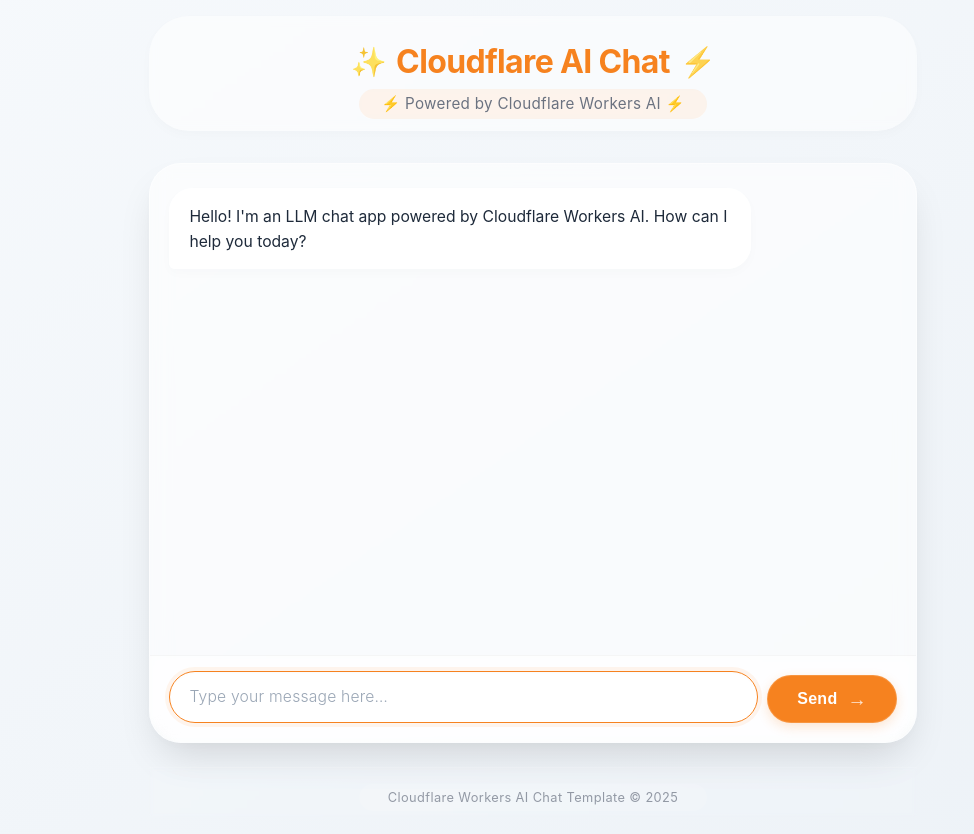
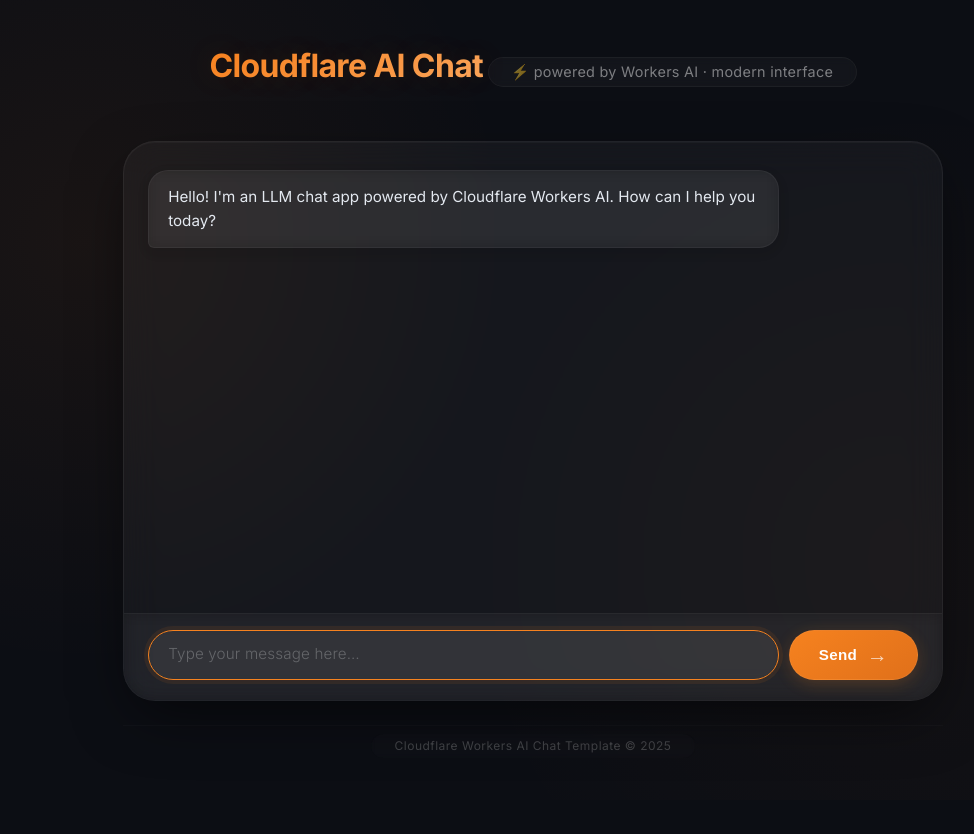
Before and after one commit to IntellsGamer/llm-chat-app-template, a website: page public/index.html in a window 1280 px wide. Shown: the whole page, without its empty margins (107-1081 px from the left). After the commit the page ends 800 px from the top, so only its background shows below. Drawn offline with Linux system fonts and the light colour scheme.

Commit message:
Update index.html

```diff
--- a/public/index.html
+++ b/public/index.html
@@ -3,9 +3,12 @@
 <head>
     <meta charset="UTF-8" />
     <meta name="viewport" content="width=device-width, initial-scale=1.0" />
-  <title>LLM Chat App</title>
+    <title>LLM Chat App · Modern</title>
+    <link rel="preconnect" href="https://fonts.googleapis.com" />
+    <link rel="preconnect" href="https://fonts.gstatic.com" crossorigin />
+    <link href="https://fonts.googleapis.com/css2?family=Inter:opsz,wght@14..32,300;14..32,400;14..32,500;14..32,600;14..32,700&display=swap" rel="stylesheet" />
     <style>
-    /* ----- GLOBAL RESET & VARIABLES (kept original roots) ----- */
+        /* ——— ROOT VARIABLES (kept original names, enhanced) ——— */
         :root {
             --primary-color: #f6821f;
             --primary-hover: #e67e22;
@@ -15,326 +18,363 @@
             --text-light: #6b7280;
             --user-msg-bg: #fff2e6;
             --assistant-msg-bg: #f3f4f6;
+
+            /* ——— modern additions ——— */
+            --bg-deep: #0c0e14;
+            --surface-glass: rgba(255, 255, 255, 0.04);
+            --glass-border: rgba(255, 255, 255, 0.06);
+            --glow-primary: rgba(246, 130, 31, 0.25);
+            --radius-xl: 32px;
+            --radius-lg: 20px;
+            --radius-md: 16px;
+            --shadow-card: 0 20px 60px -12px rgba(0, 0, 0, 0.6);
+            --transition-smooth: 0.3s cubic-bezier(0.22, 1, 0.36, 1);
         }
 
         * {
-      box-sizing: border-box;
             margin: 0;
             padding: 0;
+            box-sizing: border-box;
         }
 
         body {
-      font-family: -apple-system, BlinkMacSystemFont, "Segoe UI", Roboto, Oxygen, Ubuntu, Cantarell, sans-serif;
-      line-height: 1.6;
-      color: var(--text-color);
-      max-width: 800px;
-      margin: 0 auto;
-      padding: 1rem;
-      background: linear-gradient(145deg, #f6f9fc 0%, #edf2f7 100%);
+            font-family: 'Inter', -apple-system, BlinkMacSystemFont, sans-serif;
+            background: var(--bg-deep);
+            color: #f1f3f5;
             min-height: 100vh;
             display: flex;
             flex-direction: column;
+            align-items: center;
+            justify-content: center;
+            padding: 1.5rem;
+            line-height: 1.5;
+            background-image: radial-gradient(circle at 15% 30%, rgba(246, 130, 31, 0.06) 0%, transparent 35%),
+                              radial-gradient(circle at 80% 70%, rgba(246, 130, 31, 0.03) 0%, transparent 40%);
         }
 
-    /* ----- HEADER (polished) ----- */
+        /* ——— HEADER ——— */
         header {
             text-align: center;
-      margin-bottom: 2rem;
-      padding: 1.25rem 0 0.75rem 0;
-      border-bottom: none;
-      background: rgba(255, 255, 255, 0.5);
-      backdrop-filter: blur(4px);
-      border-radius: 40px;
-      box-shadow: 0 4px 12px rgba(0, 0, 0, 0.02);
-      transition: all 0.2s;
+            margin-bottom: 2.25rem;
+            padding: 0.5rem 0 0.75rem;
+            position: relative;
+            width: 100%;
+            max-width: 820px;
         }
 
-    h1 {
+        header h1 {
             font-size: 2rem;
             font-weight: 700;
-      color: var(--primary-color);
             letter-spacing: -0.02em;
-      display: flex;
-      align-items: center;
-      justify-content: center;
-      gap: 10px;
-      margin-bottom: 0.1rem;
+            background: linear-gradient(145deg, #f6821f, #faa75e);
+            -webkit-background-clip: text;
+            -webkit-text-fill-color: transparent;
+            background-clip: text;
+            display: inline-block;
+            margin-bottom: 0.2rem;
+            text-shadow: 0 0 30px rgba(246, 130, 31, 0.15);
         }
-    h1::before {
-      content: "✨";
-      font-size: 1.8rem;
-      opacity: 0.8;
-    }
-    h1::after {
-      content: "⚡";
-      font-size: 1.8rem;
-      opacity: 0.8;
-    }
+
         header p {
-      color: var(--text-light);
+            color: rgba(255, 255, 255, 0.45);
+            font-size: 0.9rem;
             font-weight: 400;
-      font-size: 0.95rem;
-      background: rgba(246, 130, 31, 0.08);
+            letter-spacing: 0.02em;
+            background: rgba(255, 255, 255, 0.03);
             display: inline-block;
             padding: 0.2rem 1.4rem;
-      border-radius: 30px;
-      letter-spacing: 0.3px;
-      backdrop-filter: blur(2px);
+            border-radius: 60px;
+            backdrop-filter: blur(4px);
+            border: 1px solid rgba(255, 255, 255, 0.04);
         }
 
-    /* ----- CHAT CONTAINER (glass‑morphism) ----- */
+        /* ——— CHAT CONTAINER (glass-morphism) ——— */
         .chat-container {
             display: flex;
             flex-direction: column;
-      height: calc(100vh - 220px);
-      min-height: 420px;
-      border: 1px solid rgba(255, 255, 255, 0.5);
-      border-radius: 32px;
+            width: 100%;
+            max-width: 820px;
+            height: calc(100vh - 240px);
+            min-height: 480px;
+            background: var(--surface-glass);
+            backdrop-filter: blur(18px);
+            -webkit-backdrop-filter: blur(18px);
+            border-radius: var(--radius-xl);
+            border: 1px solid var(--glass-border);
+            box-shadow: var(--shadow-card), inset 0 1px 0 rgba(255, 255, 255, 0.03);
             overflow: hidden;
-      background: rgba(255, 255, 255, 0.6);
-      backdrop-filter: blur(10px);
-      box-shadow: 0 20px 40px -12px rgba(0, 0, 0, 0.15), 0 4px 18px rgba(0, 0, 0, 0.02);
-      transition: box-shadow 0.25s;
+            transition: box-shadow var(--transition-smooth);
         }
 
-    /* ----- MESSAGES AREA ----- */
+        /* ——— MESSAGES AREA ——— */
         .chat-messages {
             flex: 1;
             overflow-y: auto;
-      padding: 1.5rem 1.2rem 0.8rem 1.2rem;
-      background: transparent;
+            padding: 1.75rem 1.5rem 0.5rem;
             display: flex;
             flex-direction: column;
             gap: 0.6rem;
+            scroll-behavior: smooth;
         }
 
-    /* custom scroll */
         .chat-messages::-webkit-scrollbar {
-      width: 6px;
+            width: 5px;
         }
         .chat-messages::-webkit-scrollbar-track {
-      background: rgba(0, 0, 0, 0.02);
+            background: transparent;
+        }
+        .chat-messages::-webkit-scrollbar-thumb {
+            background: rgba(246, 130, 31, 0.35);
             border-radius: 12px;
         }
-    .chat-messages::-webkit-scrollbar-thumb {
-      background: var(--primary-color);
-      border-radius: 12px;
-      opacity: 0.5;
+        .chat-messages::-webkit-scrollbar-thumb:hover {
+            background: rgba(246, 130, 31, 0.6);
         }
 
-    /* ----- MESSAGE BUBBLES (enhanced, same classes) ----- */
+        /* ——— MESSAGE BUBBLES (enhanced, same classes) ——— */
         .message {
-      margin-bottom: 0.5rem;
-      padding: 0.9rem 1.2rem;
-      border-radius: 24px;
-      max-width: 80%;
+            margin-bottom: 0.2rem;
+            padding: 0.85rem 1.2rem;
+            border-radius: var(--radius-lg);
+            max-width: 82%;
             word-break: break-word;
-      box-shadow: 0 2px 6px rgba(0, 0, 0, 0.02);
-      transition: transform 0.1s ease, box-shadow 0.2s;
-      border: 1px solid rgba(255, 255, 255, 0.3);
-      backdrop-filter: blur(2px);
+            backdrop-filter: blur(6px);
+            border: 1px solid rgba(255, 255, 255, 0.03);
+            box-shadow: 0 4px 12px rgba(0, 0, 0, 0.08);
+            transition: transform 0.15s ease, box-shadow 0.2s;
+            animation: messageIn 0.35s cubic-bezier(0.22, 1, 0.36, 1);
         }
+
+        @keyframes messageIn {
+            from { opacity: 0; transform: translateY(8px) scale(0.98); }
+            to { opacity: 1; transform: translateY(0) scale(1); }
+        }
+
         .message p {
             white-space: pre-line;
             margin: 0;
             overflow-wrap: anywhere;
+            font-size: 0.95rem;
             line-height: 1.6;
-      font-size: 0.98rem;
+            color: #eef2f6;
         }
 
+        /* user message — warm gradient */
         .user-message {
-      background: linear-gradient(135deg, #fde8d8 0%, #fdd7bb 100%);
+            background: linear-gradient(145deg, #f6821f, #e0701a);
             align-self: flex-end;
             margin-left: auto;
             border-bottom-right-radius: 6px;
-      border: 1px solid rgba(246, 130, 31, 0.2);
-      box-shadow: 0 4px 10px rgba(246, 130, 31, 0.06);
+            border: 1px solid rgba(246, 130, 31, 0.25);
+            box-shadow: 0 6px 18px rgba(246, 130, 31, 0.15);
         }
         .user-message p {
-      color: #2c1b0e;
+            color: #ffffff;
         }
 
+        /* assistant message — subtle glass */
         .assistant-message {
-      background: rgba(255, 255, 255, 0.75);
-      backdrop-filter: blur(4px);
+            background: rgba(255, 255, 255, 0.05);
+            backdrop-filter: blur(8px);
             align-self: flex-start;
             border-bottom-left-radius: 6px;
-      border: 1px solid rgba(255, 255, 255, 0.8);
-      box-shadow: 0 4px 12px rgba(0, 0, 0, 0.02);
+            border: 1px solid rgba(255, 255, 255, 0.05);
+            box-shadow: 0 4px 12px rgba(0, 0, 0, 0.1);
         }
         .assistant-message p {
-      color: #1e2a3a;
+            color: #e4e9f0;
         }
 
-    /* ----- TYPING INDICATOR (improved) ----- */
+        /* ——— TYPING INDICATOR ——— */
         .typing-indicator {
             display: none;
-      font-style: normal;
-      color: var(--text-light);
-      padding: 0.5rem 1.2rem 0.8rem 1.2rem;
-      font-size: 0.95rem;
-      letter-spacing: 0.2px;
-      background: transparent;
+            padding: 0.4rem 1.5rem 0.6rem;
+            font-size: 0.9rem;
+            color: rgba(255, 255, 255, 0.4);
+            letter-spacing: 0.01em;
             align-self: flex-start;
-      border-radius: 30px;
-      margin-left: 0.5rem;
-      margin-bottom: 0.2rem;
         }
         .typing-indicator.visible {
             display: flex;
             align-items: center;
-      gap: 8px;
+            gap: 10px;
         }
         .typing-indicator::before {
-      content: "⏳";
-      font-size: 1.2rem;
+            content: "● ● ●";
+            font-size: 0.9rem;
+            letter-spacing: 3px;
+            color: var(--primary-color);
             opacity: 0.7;
+            animation: typingDots 1.2s infinite alternate;
         }
-    .typing-indicator span {
-      background: rgba(0,0,0,0.03);
-      padding: 0.2rem 1rem;
-      border-radius: 30px;
-      backdrop-filter: blur(2px);
-      border: 1px solid rgba(255,255,255,0.2);
+        @keyframes typingDots {
+            0% { opacity: 0.2; transform: scale(0.9); }
+            100% { opacity: 1; transform: scale(1.1); }
         }
 
-    /* ----- INPUT AREA (modern, clean) ----- */
+        /* ——— INPUT AREA ——— */
         .message-input {
             display: flex;
-      padding: 0.9rem 1.2rem 1.2rem 1.2rem;
-      border-top: 1px solid rgba(0, 0, 0, 0.03);
-      background: rgba(255, 255, 255, 0.4);
-      backdrop-filter: blur(6px);
+            align-items: flex-end;
             gap: 0.6rem;
-      align-items: flex-end;
+            padding: 1rem 1.5rem 1.25rem;
+            background: rgba(255, 255, 255, 0.02);
+            backdrop-filter: blur(8px);
+            border-top: 1px solid rgba(255, 255, 255, 0.04);
         }
 
         #user-input {
             flex: 1;
-      padding: 0.85rem 1.2rem;
-      border: 1px solid rgba(255, 255, 255, 0.8);
-      border-radius: 40px;
+            padding: 0.8rem 1.2rem;
+            border: 1px solid rgba(255, 255, 255, 0.06);
+            border-radius: 60px;
             font-family: inherit;
+            font-size: 0.95rem;
+            background: rgba(255, 255, 255, 0.04);
+            color: #f0f4fa;
             resize: none;
-      min-height: 48px;
-      max-height: 140px;
-      background: rgba(255, 255, 255, 0.7);
+            min-height: 50px;
+            max-height: 150px;
+            outline: none;
+            transition: border 0.2s, box-shadow 0.2s, background 0.2s;
+            line-height: 1.5;
             backdrop-filter: blur(4px);
-      box-shadow: inset 0 1px 3px rgba(0, 0, 0, 0.02), 0 2px 6px rgba(0, 0, 0, 0.01);
-      transition: border 0.2s, box-shadow 0.2s;
-      font-size: 0.98rem;
-      line-height: 1.5;
-      color: #1f2a3a;
         }
+
         #user-input:focus {
-      outline: none;
             border-color: var(--primary-color);
-      box-shadow: 0 0 0 4px rgba(246, 130, 31, 0.08), inset 0 1px 3px rgba(0,0,0,0.02);
-      background: rgba(255, 255, 255, 0.85);
+            background: rgba(255, 255, 255, 0.06);
+            box-shadow: 0 0 0 4px rgba(246, 130, 31, 0.08);
         }
+
         #user-input::placeholder {
-      color: #9aa6b5;
+            color: rgba(255, 255, 255, 0.25);
             font-weight: 300;
-      letter-spacing: 0.2px;
+            letter-spacing: 0.01em;
         }
 
         #send-button {
-      margin-left: 0;
             padding: 0.6rem 1.8rem;
-      background: var(--primary-color);
-      color: white;
+            background: linear-gradient(145deg, var(--primary-color), #e0701a);
+            color: #fff;
             border: none;
-      border-radius: 40px;
+            border-radius: 60px;
+            font-weight: 600;
+            font-size: 0.95rem;
             cursor: pointer;
-      transition: all 0.2s ease;
-      font-weight: 600;
-      font-size: 1rem;
-      letter-spacing: 0.3px;
-      box-shadow: 0 4px 12px rgba(246, 130, 31, 0.2);
+            transition: all var(--transition-smooth);
+            box-shadow: 0 4px 16px rgba(246, 130, 31, 0.2);
             display: flex;
             align-items: center;
             justify-content: center;
             gap: 6px;
-      min-height: 48px;
-      backdrop-filter: blur(2px);
-      border: 1px solid rgba(255, 255, 255, 0.15);
+            min-height: 50px;
+            letter-spacing: 0.02em;
+            border: 1px solid rgba(255, 255, 255, 0.06);
         }
+
         #send-button:hover:not(:disabled) {
-      background: var(--primary-hover);
+            background: linear-gradient(145deg, #f88e30, #d96a18);
             transform: scale(1.02);
-      box-shadow: 0 8px 18px rgba(246, 130, 31, 0.25);
+            box-shadow: 0 8px 28px rgba(246, 130, 31, 0.3);
         }
+
         #send-button:active:not(:disabled) {
             transform: scale(0.97);
         }
+
         #send-button:disabled {
-      background: #bcc3cd;
+            background: rgba(255, 255, 255, 0.08);
+            color: rgba(255, 255, 255, 0.2);
             box-shadow: none;
             cursor: not-allowed;
-      opacity: 0.6;
-      transform: none;
+            border-color: transparent;
         }
+
         #send-button::after {
             content: "→";
-      font-size: 1.2rem;
+            font-size: 1.3rem;
             line-height: 1;
             margin-left: 4px;
-      opacity: 0.8;
+            opacity: 0.7;
+            transition: opacity 0.2s;
+        }
+        #send-button:hover:not(:disabled)::after {
+            opacity: 1;
         }
 
-    /* ----- FOOTER (refined) ----- */
+        /* ——— FOOTER ——— */
         footer {
             margin-top: 1.5rem;
             text-align: center;
-      font-size: 0.8rem;
-      color: var(--text-light);
-      opacity: 0.7;
-      padding: 0.2rem 0 0.4rem 0;
-      letter-spacing: 0.4px;
-      background: transparent;
-      backdrop-filter: blur(2px);
-      border-top: 1px solid rgba(255,255,255,0.2);
-      padding-top: 1rem;
+            font-size: 0.75rem;
+            color: rgba(255, 255, 255, 0.2);
+            letter-spacing: 0.04em;
+            width: 100%;
+            max-width: 820px;
+            padding: 0.5rem 0;
+            border-top: 1px solid rgba(255, 255, 255, 0.02);
         }
+
         footer p {
-      background: rgba(255,255,255,0.2);
+            background: rgba(255, 255, 255, 0.01);
             display: inline-block;
-      padding: 0.2rem 1.8rem;
+            padding: 0.2rem 1.5rem;
             border-radius: 40px;
             backdrop-filter: blur(2px);
         }
 
-    /* small screen tweaks */
-    @media (max-width: 600px) {
-      body { padding: 0.6rem; }
-      .chat-container { height: calc(100vh - 170px); min-height: 340px; border-radius: 24px; }
-      .message { max-width: 90%; padding: 0.7rem 1rem; }
-      #user-input { padding: 0.6rem 1rem; min-height: 44px; }
+        /* ——— RESPONSIVE ——— */
+        @media (max-width: 640px) {
+            body { padding: 0.75rem; }
+            .chat-container {
+                height: calc(100vh - 180px);
+                min-height: 380px;
+                border-radius: var(--radius-lg);
+            }
+            .message { max-width: 92%; padding: 0.7rem 1rem; }
+            #user-input { padding: 0.6rem 1rem; min-height: 44px; font-size: 0.9rem; }
             #send-button { padding: 0.5rem 1.2rem; min-height: 44px; font-size: 0.9rem; }
-      header h1 { font-size: 1.5rem; }
-      header h1::before, header h1::after { font-size: 1.2rem; }
+            header h1 { font-size: 1.6rem; }
+            .chat-messages { padding: 1rem 0.75rem 0.25rem; }
+            .message-input { padding: 0.75rem 0.75rem 1rem; gap: 0.4rem; }
+        }
+
+        @media (max-width: 420px) {
+            header h1 { font-size: 1.4rem; }
+            .message { font-size: 0.85rem; }
+            #send-button { padding: 0.4rem 1rem; font-size: 0.8rem; min-height: 40px; }
         }
     </style>
 </head>
 <body>
+
     <header>
         <h1>Cloudflare AI Chat</h1>
-    <p>⚡ Powered by Cloudflare Workers AI ⚡</p>
+        <p>⚡ powered by Workers AI · modern interface</p>
     </header>
 
     <div class="chat-container">
+        <!-- messages -->
         <div id="chat-messages" class="chat-messages">
             <div class="message assistant-message">
                 <p>Hello! I'm an LLM chat app powered by Cloudflare Workers AI. How can I help you today?</p>
             </div>
         </div>
 
+        <!-- typing indicator -->
         <div class="typing-indicator" id="typing-indicator">
-      <span>AI is thinking …</span>
+            <span>AI is thinking</span>
         </div>
 
+        <!-- input area -->
         <div class="message-input">
-      <textarea id="user-input" placeholder="Type your message here…" rows="1" autofocus></textarea>
+            <textarea
+                id="user-input"
+                placeholder="Type your message here…"
+                rows="1"
+                autofocus
+            ></textarea>
             <button id="send-button">Send</button>
         </div>
     </div>
@@ -343,7 +383,7 @@
         <p>Cloudflare Workers AI Chat Template &copy; 2025</p>
     </footer>
 
-  <!-- Chat app script (unchanged) -->
+    <!-- chat.js (unchanged, keeps all logic) -->
     <script src="chat.js"></script>
 </body>
 </html>
```
Lines whose indentation alone changed are shown as unchanged.
